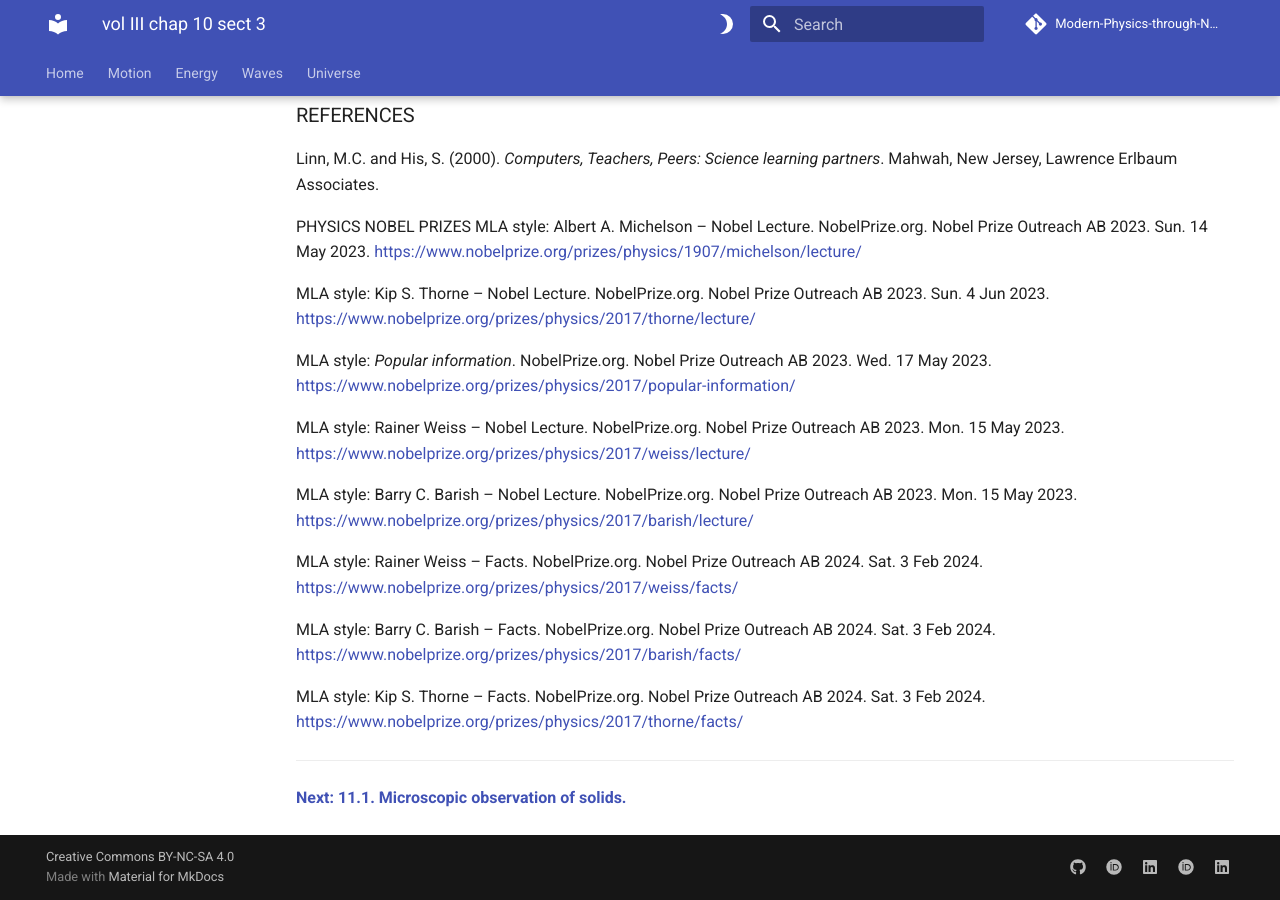
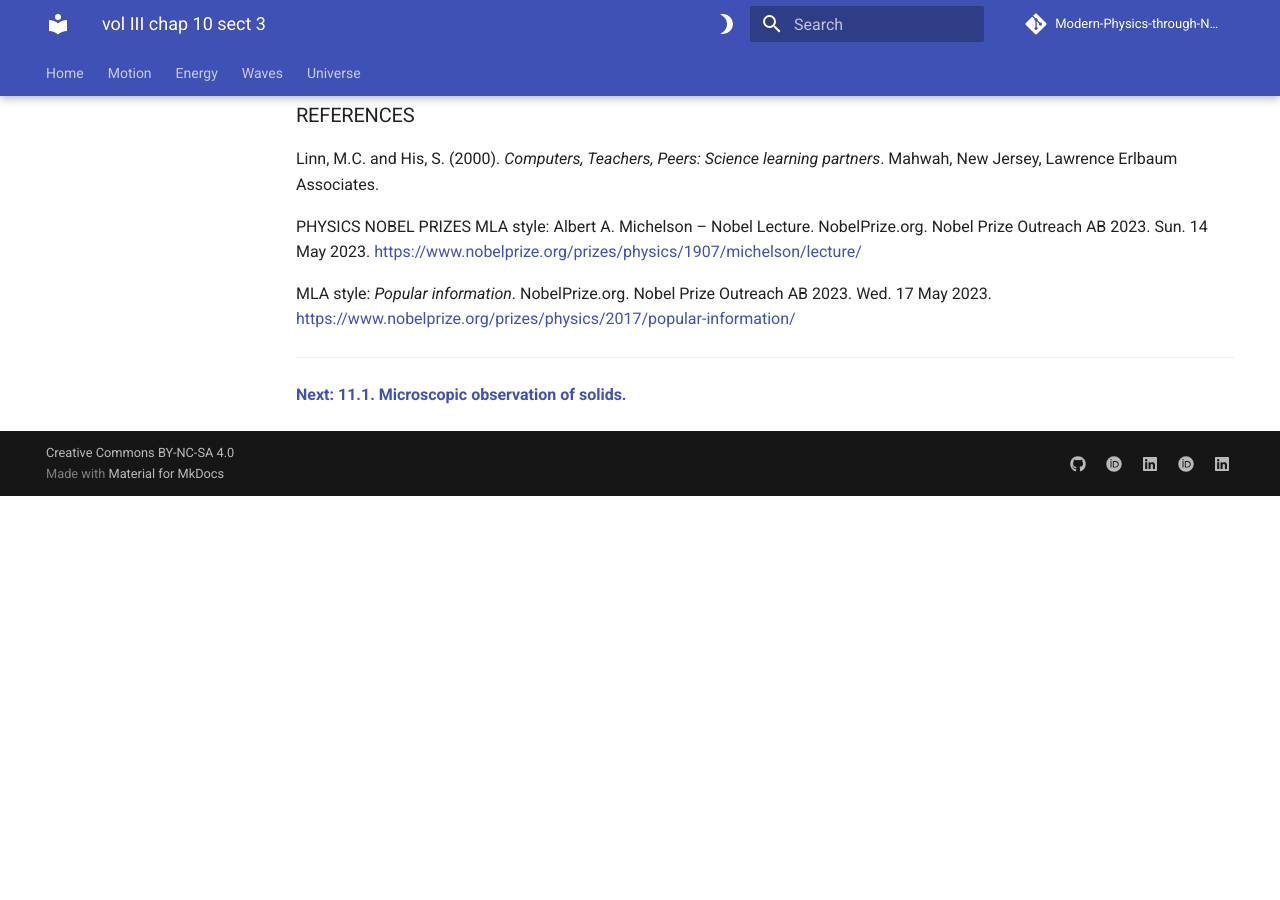
Before and after one commit to modphysnobel/modphysnobel.github.io, an MkDocs documentation site: the page built from docs/vol-III/vol-III-chap-10-sect-3.md, in a window 1280 px wide and 900 px high, scrolled down 4901 px. Built offline with MkDocs 1.6.1 and Material for MkDocs 9.7.7, drawn with Linux system fonts in a browser that asks for light colours; some web fonts are replaced; comment, search, counter and statistics services are not loaded; after the commit the page ends 5397 px from its top, so only the background shows below that.

Commit message:
Update vol-III-chap-10-sect-3.md

```diff
--- a/docs/vol-III/vol-III-chap-10-sect-3.md
+++ b/docs/vol-III/vol-III-chap-10-sect-3.md
@@ -149,19 +149,8 @@ Linn, M.C. and His, S. (2000). *Computers, Teachers, Peers: Science learning par
 PHYSICS NOBEL PRIZES
 MLA style: Albert A. Michelson – Nobel Lecture. NobelPrize.org. Nobel Prize Outreach AB 2023. Sun. 14 May 2023. <https://www.nobelprize.org/prizes/physics/1907/michelson/lecture/>
 
-MLA style: Kip S. Thorne – Nobel Lecture. NobelPrize.org. Nobel Prize Outreach AB 2023. Sun. 4 Jun 2023. <https://www.nobelprize.org/prizes/physics/2017/thorne/lecture/>
-
 MLA style: *Popular information*. NobelPrize.org. Nobel Prize Outreach AB 2023. Wed. 17 May 2023. <https://www.nobelprize.org/prizes/physics/2017/popular-information/>
 
-MLA style: Rainer Weiss – Nobel Lecture. NobelPrize.org. Nobel Prize Outreach AB 2023. Mon. 15 May 2023. https://www.nobelprize.org/prizes/physics/2017/weiss/lecture/
-
-MLA style: Barry C. Barish – Nobel Lecture. NobelPrize.org. Nobel Prize Outreach AB 2023. Mon. 15 May 2023. <https://www.nobelprize.org/prizes/physics/2017/barish/lecture/>
-
-MLA style: Rainer Weiss – Facts. NobelPrize.org. Nobel Prize Outreach AB 2024. Sat. 3 Feb 2024. https://www.nobelprize.org/prizes/physics/2017/weiss/facts/
-
-MLA style: Barry C. Barish – Facts. NobelPrize.org. Nobel Prize Outreach AB 2024. Sat. 3 Feb 2024. <https://www.nobelprize.org/prizes/physics/2017/barish/facts/>
-
-MLA style: Kip S. Thorne – Facts. NobelPrize.org. Nobel Prize Outreach AB 2024. Sat. 3 Feb 2024. <https://www.nobelprize.org/prizes/physics/2017/thorne/facts/>
 
 ***
 
```
